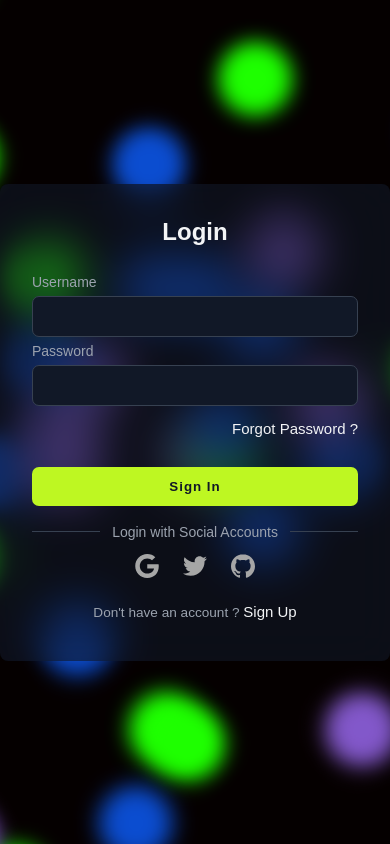
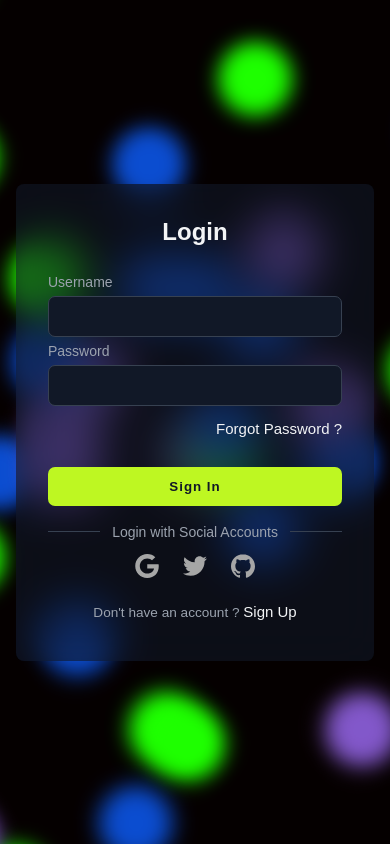
Before and after one commit to 0day-de/login-form, a plain HTML site: page index.html in a window 390 px wide. Drawn offline with Linux system fonts and the light colour scheme.

Commit message:
Update style.css

```diff
--- a/style.css
+++ b/style.css
@@ -449,6 +449,12 @@ body {
     justify-content: center;
 }
 
+@media (max-width: 420px) {
+    .form-content {
+        padding: 1rem;
+    }
+}
+
 .form-container {
     z-index: 999;
     width: 400px;
```
